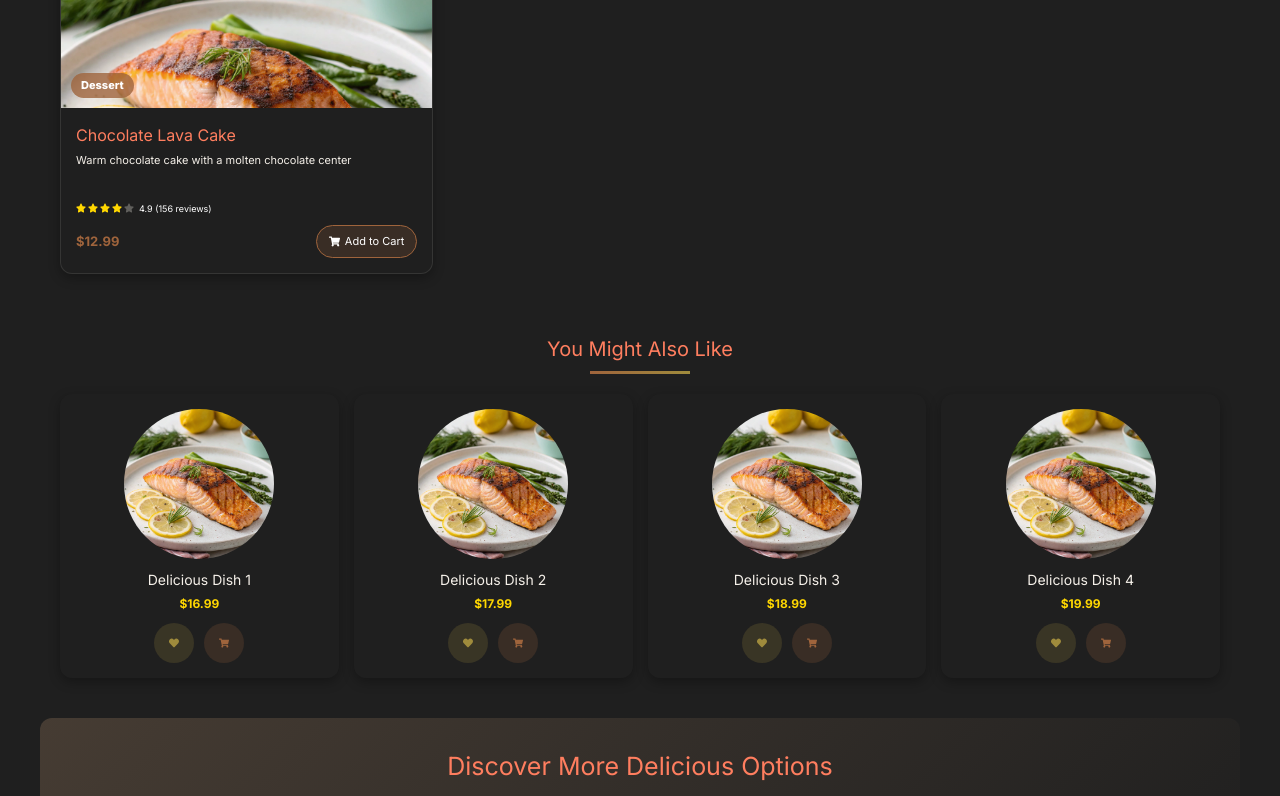
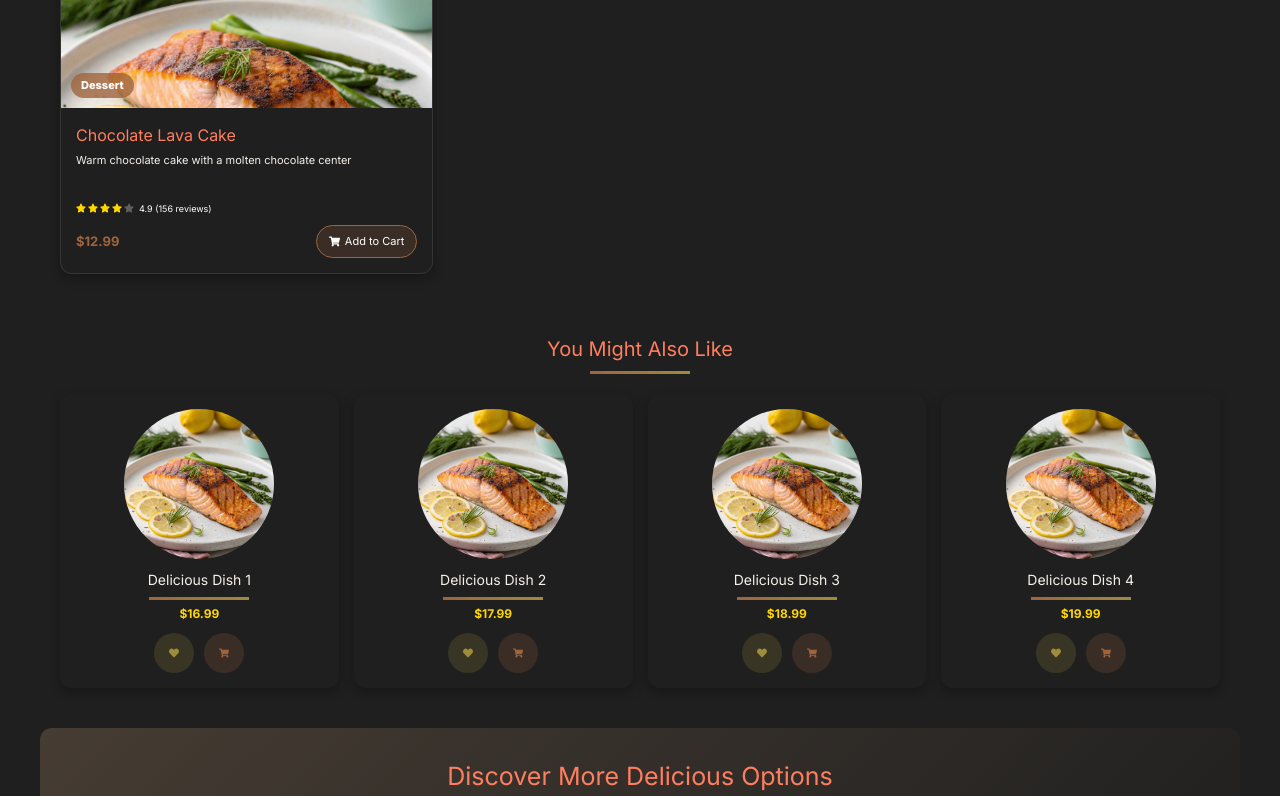
Before and after one commit to alfa155518/Resturant-App-Nextjs, a Next.js app: page /favorite in a window 1280 px wide. Shown: the part 1121-1917 px from the top of the page. Built offline with nearby package versions, Linux system fonts and the light colour scheme.

Commit message:
add favorite cart page

```diff
--- a/app/(pages)/favorite/page.jsx
+++ b/app/(pages)/favorite/page.jsx
@@ -185,6 +185,7 @@ export default function Favorites() {
                       onClick={() => handleRemoveFavorite(item.id)}
                       whileHover={{ scale: 1.1 }}
                       whileTap={{ scale: 0.9 }}
+                      aria-label='Remove from Favorites'
                     >
                       <FaTrash />
                     </motion.button>
@@ -194,7 +195,7 @@ export default function Favorites() {
                   </div>
 
                   <div className={styles.favoriteDetails}>
-                    <h3>{item.name}</h3>
+                    <h2>{item.name}</h2>
                     <p className={styles.favoriteDescription}>{item.description}</p>
 
                     <div className={styles.ratingContainer}>
@@ -237,7 +238,7 @@ export default function Favorites() {
           animate={{ opacity: 1, y: 0 }}
           transition={{ duration: 0.5, delay: 0.4 }}
         >
-          <h2>You Might Also Like</h2>
+          <h3>You Might Also Like</h3>
           <div className={styles.recommendedItems}>
             {[1, 2, 3, 4].map(id => (
               <motion.div
@@ -261,6 +262,7 @@ export default function Favorites() {
                     className={styles.recommendedFavoriteBtn}
                     whileHover={{ scale: 1.1 }}
                     whileTap={{ scale: 0.9 }}
+                    aria-label='Add to Favorites'
                   >
                     <FaHeart />
                   </motion.button>
@@ -268,6 +270,7 @@ export default function Favorites() {
                     className={styles.recommendedCartBtn}
                     whileHover={{ scale: 1.1 }}
                     whileTap={{ scale: 0.9 }}
+                    aria-label='Add to Cart'
                   >
                     <FaShoppingCart />
                   </motion.button>
--- a/scss/pages/favorite.module.scss
+++ b/scss/pages/favorite.module.scss
@@ -193,7 +193,7 @@
   .favoriteDetails {
     padding: 1.5rem;
 
-    h3 {
+    h2 {
       font-size: 1.6rem;
       margin-bottom: 0.5rem;
       color: $light-color;
@@ -276,7 +276,7 @@
   margin: 4rem auto 0;
   padding: 0 2rem;
 
-  h2 {
+  h3 {
     font-size: 2rem;
     margin-bottom: 2rem;
     color: $light-color;
--- a/src/css/favorite.module.css
+++ b/src/css/favorite.module.css
@@ -236,7 +236,7 @@
 .favoriteItem .favoriteDetails {
   padding: 1.5rem;
 }
-.favoriteItem .favoriteDetails h3 {
+.favoriteItem .favoriteDetails h2 {
   font-size: 1.6rem;
   margin-bottom: 0.5rem;
   color: #ff7e5f;
@@ -314,7 +314,7 @@
   margin: 4rem auto 0;
   padding: 0 2rem;
 }
-.recommendedSection h2 {
+.recommendedSection h3 {
   font-size: 2rem;
   margin-bottom: 2rem;
   color: #ff7e5f;
@@ -322,7 +322,7 @@
   position: relative;
   padding-bottom: 1rem;
 }
-.recommendedSection h2::after {
+.recommendedSection h3::after {
   content: "";
   position: absolute;
   bottom: 0;
```
